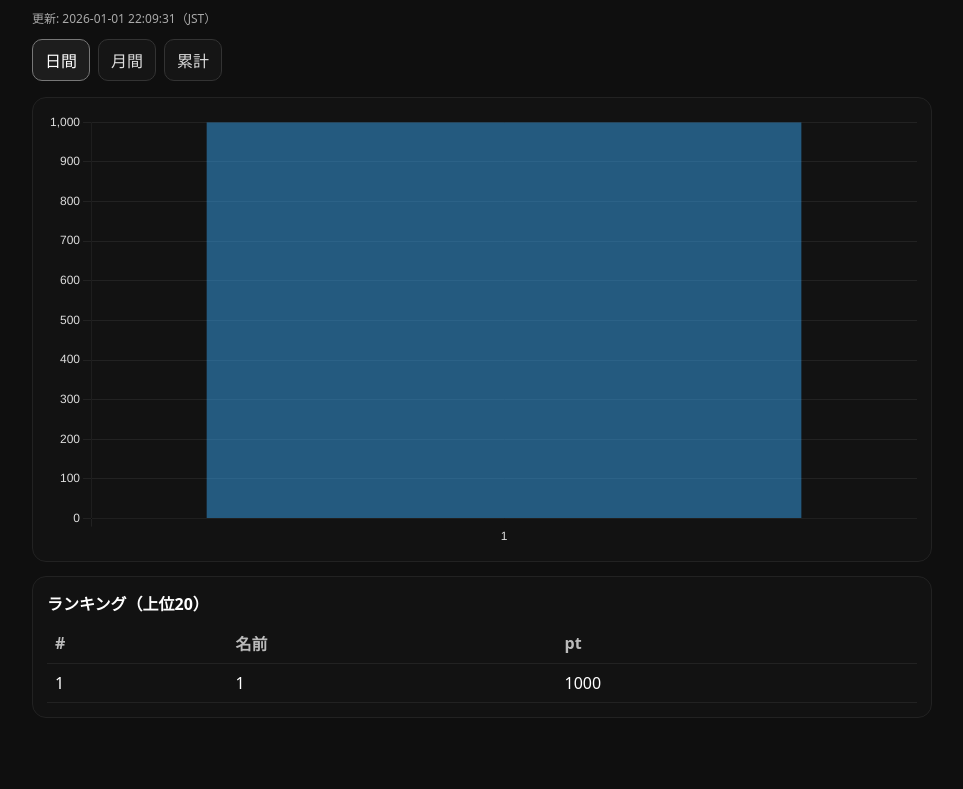
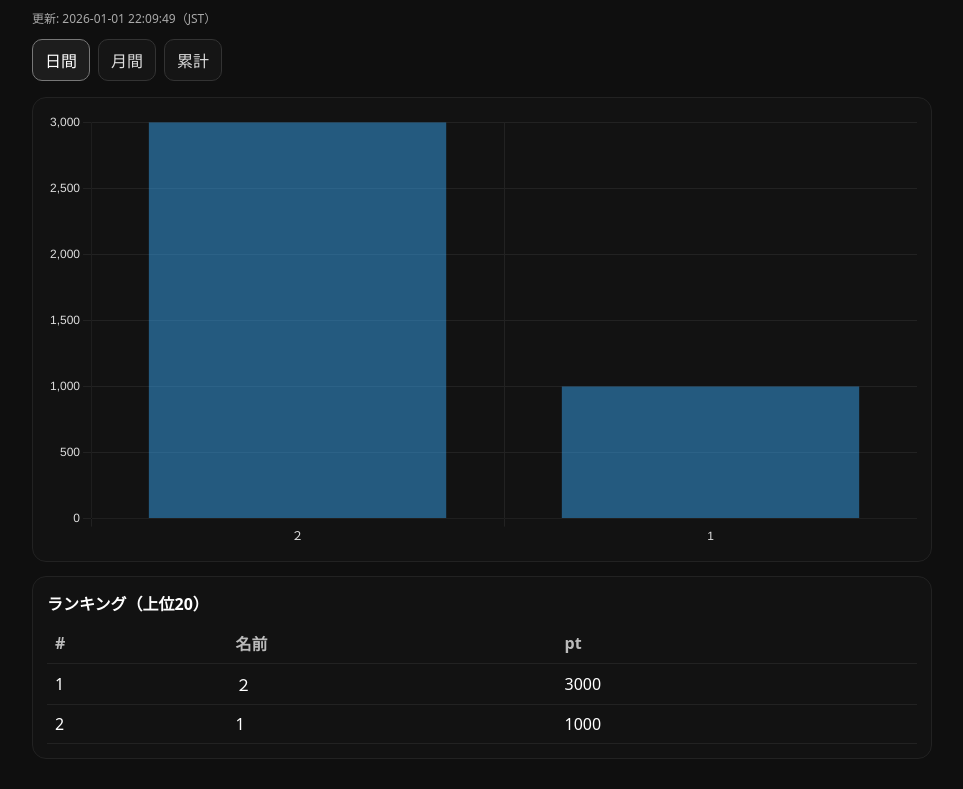
Before and after one commit to o2usann/otsu_haishin, a plain HTML site: page docs/daily.html in a window 1280 px wide. Shown: the part 59-848 px from the top of the page, without its empty margins (158-1121 px from the left). Before the commit the page ends 807 px from the top, so only its background shows below. Drawn offline with nearby package versions, Linux system fonts and the light colour scheme.

Commit message:
auto update

```diff
--- a/docs/daily.html
+++ b/docs/daily.html
@@ -37,7 +37,7 @@ th { color: #bbb; font-weight: 600; }
 <body>
   <div class="container">
     <h1>📊 応援pt（日間）</h1>
-    <div class="muted">更新: 2026-01-01 22:09:31（JST）</div>
+    <div class="muted">更新: 2026-01-01 22:09:49（JST）</div>
 
     <div class="tabs"><a class="tab active" href="daily.html">日間</a><a class="tab" href="monthly.html">月間</a><a class="tab" href="total.html">累計</a></div>
 
@@ -50,15 +50,16 @@ th { color: #bbb; font-weight: 600; }
       <table>
         <thead><tr><th>#</th><th>名前</th><th>pt</th></tr></thead>
         <tbody>
-          <tr><td>1</td><td>1</td><td>1000</td></tr>
+          <tr><td>1</td><td>２</td><td>3000</td></tr>
+<tr><td>2</td><td>1</td><td>1000</td></tr>
         </tbody>
       </table>
     </div>
   </div>
 
 <script>
-const labels = ['1'];
-const data = [1000];
+const labels = ['２', '1'];
+const data = [3000, 1000];
 
 new Chart(document.getElementById("chart"), {
   type: "bar",
--- a/points.json
+++ b/points.json
@@ -9,6 +9,11 @@
       "name": "1",
       "pt": 500,
       "ts": "2026-01-01T22:09:31.871858+09:00"
+    },
+    {
+      "name": "２",
+      "pt": 3000,
+      "ts": "2026-01-01T22:09:49.695412+09:00"
     }
   ]
 }
```
Also changed, not shown: docs/monthly.html (+5 -4 lines), docs/total.html (+5 -4 lines).
